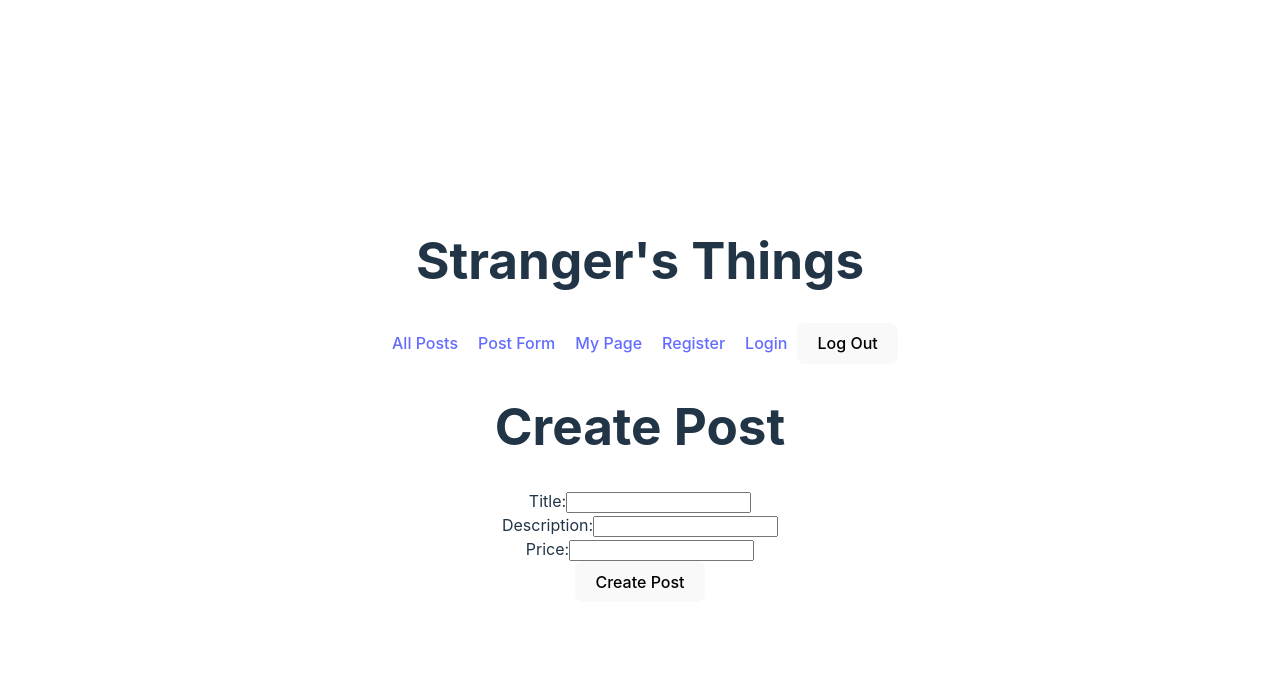
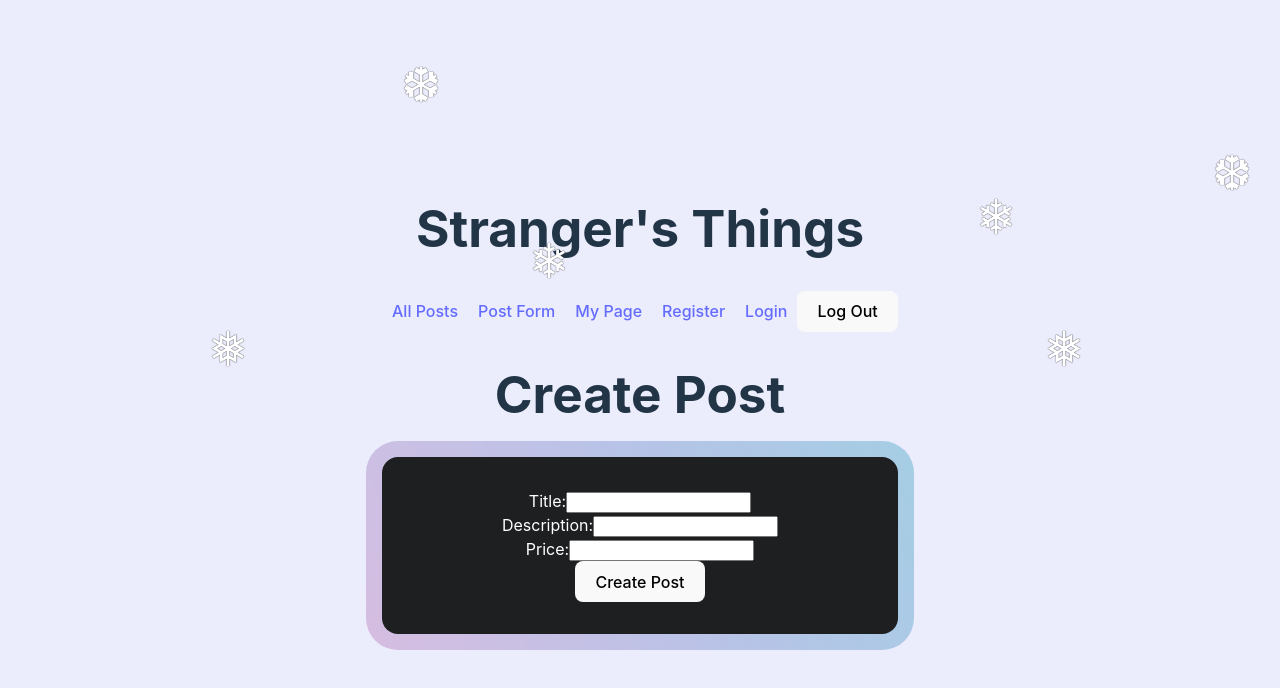
Before and after one commit to bbrungardt02/Stanger-s-Things, a React (Vite) app in the folder strangers-things/: page /postForm in a window 1280 px wide. Shown: the top 688 px of the page. Built offline with nearby package versions, Linux system fonts and the light colour scheme.

Commit message:
added some css

```diff
--- a/strangers-things/index.html
+++ b/strangers-things/index.html
@@ -9,5 +9,17 @@
   <body>
     <div id="root"></div>
     <script type="module" src="/src/main.jsx"></script>
+    <div class="snowflakes" aria-hidden="true">
+      <div class="snowflake">❅</div>
+      <div class="snowflake">❅</div>
+      <div class="snowflake">❆</div>
+      <div class="snowflake">❄</div>
+      <div class="snowflake">❅</div>
+      <div class="snowflake">❆</div>
+      <div class="snowflake">❄</div>
+      <div class="snowflake">❅</div>
+      <div class="snowflake">❆</div>
+      <div class="snowflake">❄</div>
+    </div>
   </body>
 </html>
--- a/strangers-things/src/App.css
+++ b/strangers-things/src/App.css
@@ -3,40 +3,6 @@
   margin: 0 auto;
   padding: 2rem;
   text-align: center;
-}
-
-.postcardcontainer {
-  outline-style: dashed;
-  outline-color: red;
-  width: 25%;
-}
-
-.logo {
-  height: 6em;
-  padding: 1.5em;
-  will-change: filter;
-  transition: filter 300ms;
-}
-.logo:hover {
-  filter: drop-shadow(0 0 2em #646cffaa);
-}
-.logo.react:hover {
-  filter: drop-shadow(0 0 2em #61dafbaa);
-}
-
-@keyframes logo-spin {
-  from {
-    transform: rotate(0deg);
-  }
-  to {
-    transform: rotate(360deg);
-  }
-}
-
-@media (prefers-reduced-motion: no-preference) {
-  a:nth-of-type(2) .logo {
-    animation: logo-spin infinite 20s linear;
-  }
 }
 
 .card {
@@ -50,3 +16,194 @@
 .nav {
   padding: 10px;
 }
+
+#box1 {
+  color: white;
+  padding: 2rem;
+}
+
+body {
+  background: rgba(227, 228, 251, 0.705);
+}
+/* customizable snowflake styling */
+.snowflake {
+  color: #fff;
+  font-size: 3em;
+  font-family: Arial;
+  text-shadow: 0 0 1px #000;
+}
+
+@-webkit-keyframes snowflakes-fall {
+  0% {
+    top: -10%;
+  }
+  100% {
+    top: 100%;
+  }
+}
+@-webkit-keyframes snowflakes-shake {
+  0% {
+    -webkit-transform: translateX(0px);
+    transform: translateX(0px);
+  }
+  50% {
+    -webkit-transform: translateX(80px);
+    transform: translateX(80px);
+  }
+  100% {
+    -webkit-transform: translateX(0px);
+    transform: translateX(0px);
+  }
+}
+@keyframes snowflakes-fall {
+  0% {
+    top: -10%;
+  }
+  100% {
+    top: 100%;
+  }
+}
+@keyframes snowflakes-shake {
+  0% {
+    transform: translateX(0px);
+  }
+  50% {
+    transform: translateX(80px);
+  }
+  100% {
+    transform: translateX(0px);
+  }
+}
+.snowflake {
+  position: fixed;
+  top: -10%;
+  z-index: 9999;
+  -webkit-user-select: none;
+  -moz-user-select: none;
+  -ms-user-select: none;
+  user-select: none;
+  cursor: default;
+  -webkit-animation-name: snowflakes-fall, snowflakes-shake;
+  -webkit-animation-duration: 10s, 3s;
+  -webkit-animation-timing-function: linear, ease-in-out;
+  -webkit-animation-iteration-count: infinite, infinite;
+  -webkit-animation-play-state: running, running;
+  animation-name: snowflakes-fall, snowflakes-shake;
+  animation-duration: 10s, 3s;
+  animation-timing-function: linear, ease-in-out;
+  animation-iteration-count: infinite, infinite;
+  animation-play-state: running, running;
+}
+.snowflake:nth-of-type(0) {
+  left: 1%;
+  -webkit-animation-delay: 0s, 0s;
+  animation-delay: 0s, 0s;
+}
+.snowflake:nth-of-type(1) {
+  left: 10%;
+  -webkit-animation-delay: 1s, 1s;
+  animation-delay: 1s, 1s;
+}
+.snowflake:nth-of-type(2) {
+  left: 20%;
+  -webkit-animation-delay: 6s, 0.5s;
+  animation-delay: 6s, 0.5s;
+}
+.snowflake:nth-of-type(3) {
+  left: 30%;
+  -webkit-animation-delay: 4s, 2s;
+  animation-delay: 4s, 2s;
+}
+.snowflake:nth-of-type(4) {
+  left: 40%;
+  -webkit-animation-delay: 2s, 2s;
+  animation-delay: 2s, 2s;
+}
+.snowflake:nth-of-type(5) {
+  left: 50%;
+  -webkit-animation-delay: 8s, 3s;
+  animation-delay: 8s, 3s;
+}
+.snowflake:nth-of-type(6) {
+  left: 60%;
+  -webkit-animation-delay: 6s, 2s;
+  animation-delay: 6s, 2s;
+}
+.snowflake:nth-of-type(7) {
+  left: 70%;
+  -webkit-animation-delay: 2.5s, 1s;
+  animation-delay: 2.5s, 1s;
+}
+.snowflake:nth-of-type(8) {
+  left: 80%;
+  -webkit-animation-delay: 1s, 0s;
+  animation-delay: 1s, 0s;
+}
+.snowflake:nth-of-type(9) {
+  left: 90%;
+  -webkit-animation-delay: 3s, 1.5s;
+  animation-delay: 3s, 1.5s;
+}
+/* Demo Purpose Only*/
+.demo {
+  font-family: "Raleway", sans-serif;
+  color: #fff;
+  display: block;
+  margin: 0 auto;
+  padding: 15px 0;
+  text-align: center;
+}
+.demo a {
+  font-family: "Raleway", sans-serif;
+  color: #000;
+}
+
+.parentElement {
+  padding: 20px;
+}
+
+#box {
+  color: white;
+  padding: 5px;
+}
+.gradient-border {
+  --borderWidth: 1rem;
+  background: #1d1f20;
+  position: relative;
+  border-radius: var(--borderWidth);
+}
+.gradient-border:after {
+  content: "";
+  position: absolute;
+  top: calc(-1 * var(--borderWidth));
+  left: calc(-1 * var(--borderWidth));
+  height: calc(100% + var(--borderWidth) * 2);
+  width: calc(100% + var(--borderWidth) * 2);
+  background: linear-gradient(
+    60deg,
+    #f79533,
+    #f37055,
+    #ef4e7b,
+    #a166ab,
+    #5073b8,
+    #1098ad,
+    #07b39b,
+    #6fba82
+  );
+  border-radius: calc(2 * var(--borderWidth));
+  z-index: -1;
+  animation: animatedgradient 3s ease alternate infinite;
+  background-size: 300% 300%;
+}
+
+@keyframes animatedgradient {
+  0% {
+    background-position: 0% 50%;
+  }
+  50% {
+    background-position: 100% 50%;
+  }
+  100% {
+    background-position: 0% 50%;
+  }
+}
--- a/strangers-things/src/components/AllPosts.jsx
+++ b/strangers-things/src/components/AllPosts.jsx
@@ -4,6 +4,7 @@
 
 export default function AllPosts() {
   const [posts, setPosts] = useState([]);
+  const [searchPost, setSearchPost] = useState("");
   console.log(posts);
   useEffect(() => {
     async function getPosts() {
@@ -12,12 +13,42 @@
     }
     getPosts();
   }, []);
+  // function postMatch(post, searchPost) {}
+  // const filteredPosts = posts.filter((post) => {
+  //   return post.title.toLowerCase().includes(searchPost);
+  // });
+  const handleChange = (e) => {
+    e.preventDefault();
+    setSearchPost(e.target.value);
+  };
+
+  if (searchPost.length > 0) {
+    posts.filter((post) => {
+      return post.title.match(searchPost);
+    });
+  }
+
   return (
     <div>
       <h1>All Posts</h1>
+      <input
+        type="text"
+        placeholder="Search here"
+        onChange={handleChange}
+        value={searchPost}
+      />
+      {posts.map((post) => {
+        <div>
+          <tr>
+            <td>{post.title}</td>
+            <td>{}</td>
+          </tr>
+        </div>;
+      })}
       {posts.map((post) => {
         return (
-          <div key={post._id} className="cardcontents">
+          <div className="parentElement">
+            <div key={post._id} className="gradient-border" id="box">
               {/* <div>insert image here</div> */}
               <h3>{post.title}</h3>
               <p>User: {post.author.username}</p>
@@ -32,6 +63,7 @@
                 </Link>
               </button>
             </div>
+          </div>
         );
       })}
     </div>
--- a/strangers-things/src/components/auth/AuthForm.jsx
+++ b/strangers-things/src/components/auth/AuthForm.jsx
@@ -33,7 +33,7 @@
   return (
     <div>
       <h1>Authorize User</h1>
-      <form onSubmit={handleSubmit}>
+      <form className="gradient-border" id="box1" onSubmit={handleSubmit}>
         <input
           type="text"
           name="username"
--- a/strangers-things/src/components/auth/MessageForm.jsx
+++ b/strangers-things/src/components/auth/MessageForm.jsx
@@ -13,7 +13,8 @@
     <div className="messagePost">
       <h1 className="messageFormTitle">Send Post Message</h1>
       <form
-        className="messagePostForm"
+        className="gradient-border"
+        id="box1"
         onSubmit={async (e) => {
           e.preventDefault();
           await messagePost(content, token, postId);
--- a/strangers-things/src/components/auth/PostForm.jsx
+++ b/strangers-things/src/components/auth/PostForm.jsx
@@ -14,7 +14,8 @@
     <div className="createPost">
       <h1 className="PostFormTitle">Create Post</h1>
       <form
-        className="createPostForm"
+        className="gradient-border"
+        id="box1"
         onSubmit={async (e) => {
           e.preventDefault();
           await createPost(title, description, price, token);
--- a/strangers-things/src/components/auth/UserForm.jsx
+++ b/strangers-things/src/components/auth/UserForm.jsx
@@ -24,7 +24,8 @@
           activated = "False";
         }
         return (
-          <div key={post._id} className="cardcontents">
+          <div className="parentElement">
+            <div key={post._id} className="gradient-border" id="box">
               {/* <div>insert image here</div> */}
               <h3>{post.title}</h3>
               <p>Active: {activated}</p>
@@ -58,6 +59,7 @@
                 Delete Post
               </button>
             </div>
+          </div>
         );
       })}
     </div>
```
Lines whose indentation alone changed are shown as unchanged.
